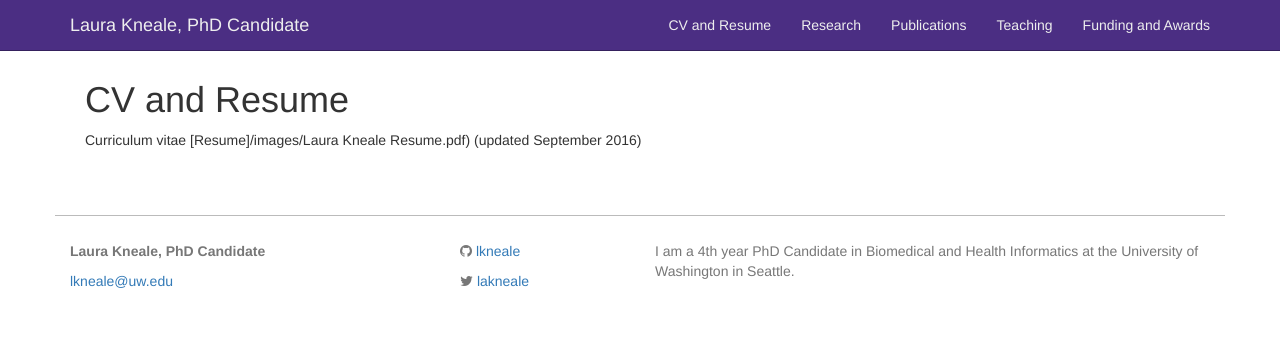
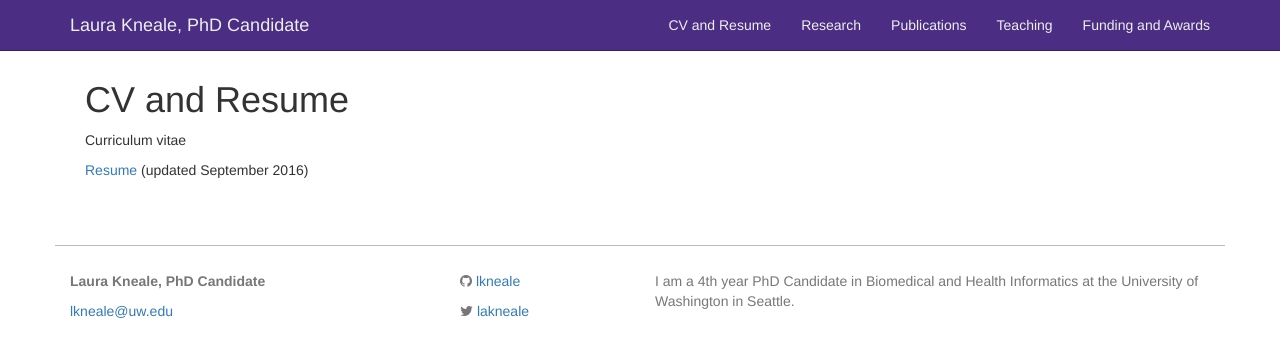
Before and after one commit to lkneale/lkneale.github.io, a Jekyll site: the page built from cv.md, in a window 1280 px wide. Shown: the top 357 px of the page. Built offline with Jekyll 4.4.1, drawn with Linux system fonts in a browser that asks for light colours.

Commit message:
Update cv.md

```diff
--- a/cv.md
+++ b/cv.md
@@ -4,4 +4,5 @@ title: CV and Resume
 permalink: /cv/
 ---
 Curriculum vitae
-[Resume]{{lkneale.github.io}}/images/Laura Kneale Resume.pdf) (updated September 2016)
+
+[Resume](lkneale.github.io/images/Laura Kneale Resume.pdf) (updated September 2016)
```
